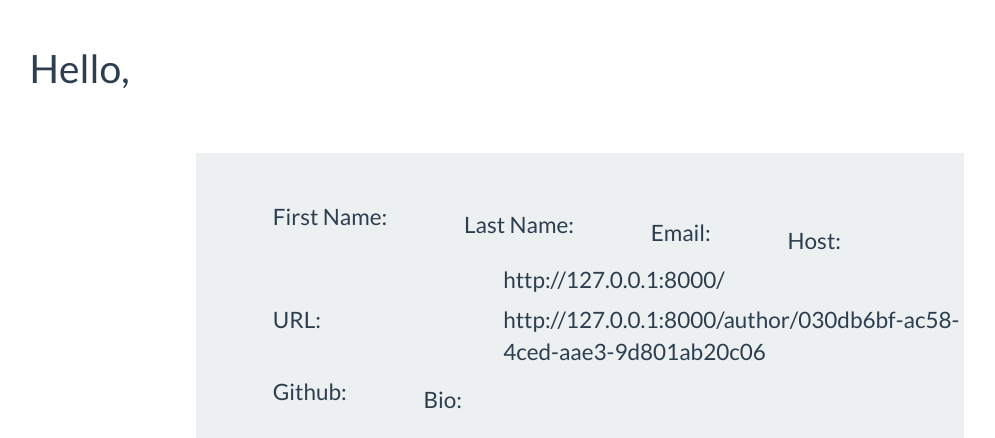
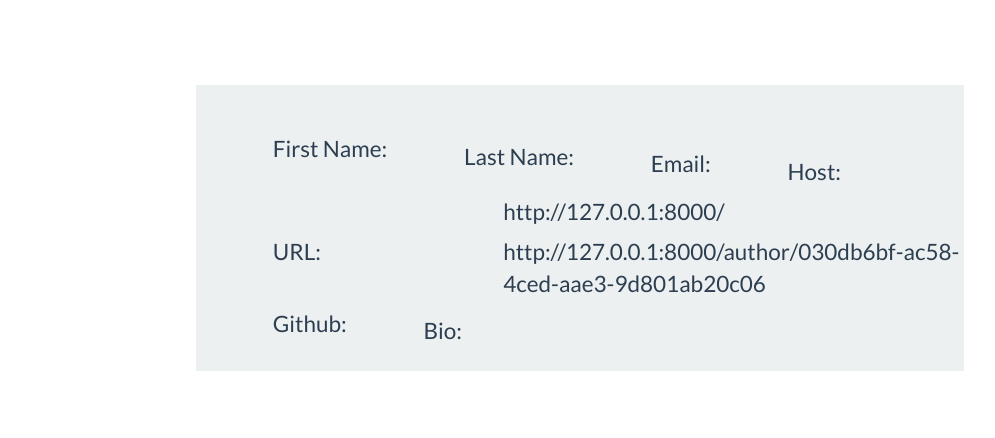
Before and after one commit to peijen/cmput404-project, a Django app: page /author/030db6bf-ac58-4ced-aae3-9d801ab20c06/ in a window 1280 px wide. Shown: the part 60-498 px from the top of the page, without its empty margins (60-1055 px from the left). Run offline with Django 3.2, Linux system fonts and the light colour scheme; a user stored in the database is signed in; data comes from the database, SQL or seed files in the repository; data that the repository does not hold is empty; some libraries are stand-ins or nearby versions.

Commit message:
no hello

```diff
--- a/templates/author.html
+++ b/templates/author.html
@@ -25,7 +25,7 @@ $.ajax({
 
         var dname = document.createElement("h1");
         dname.setAttribute("id", "dname");
-        dname.innerHTML = "Hello, " + ret_text.displayName;
+        dname.innerHTML = ret_text.displayName;
         newshead.appendChild(dname);
 
         var fn = document.createElement("div");
```
